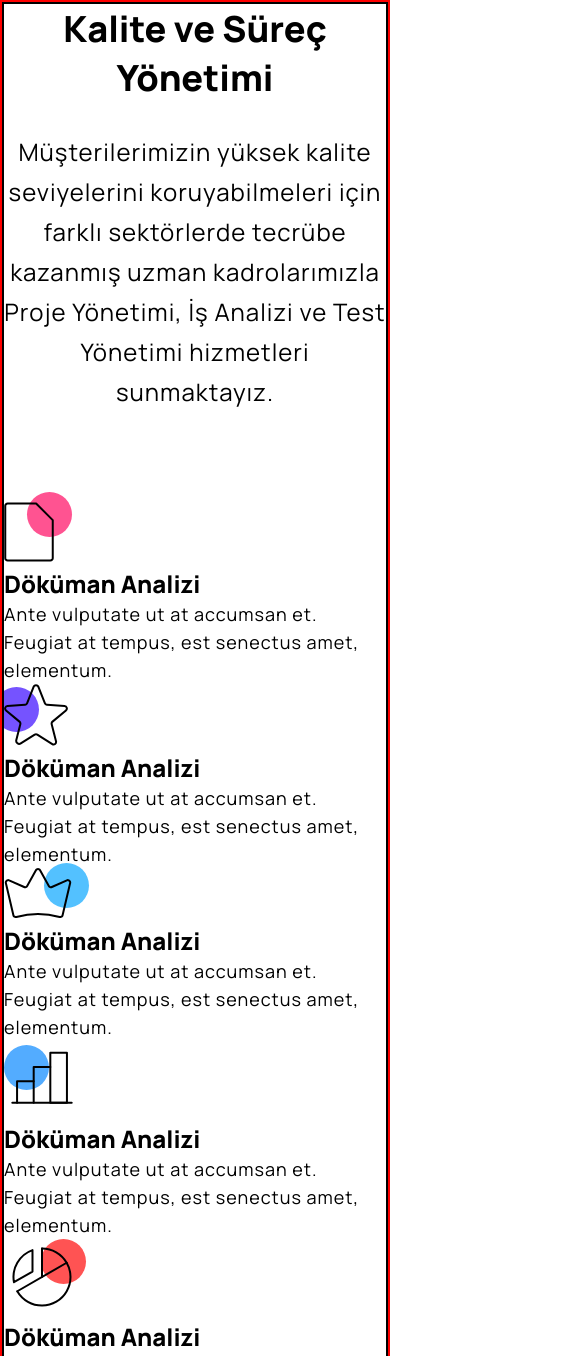
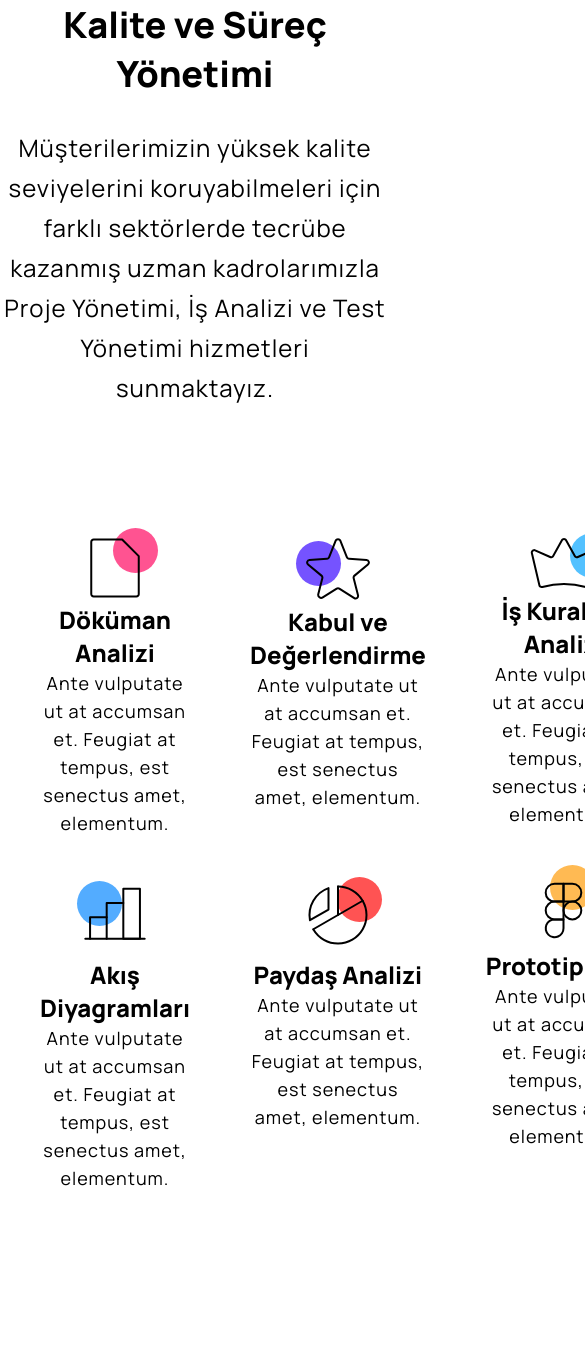
Before and after one commit to AbdullajonovAzizjon/projects, a plain HTML site: page index.html in a window 390 px wide. Shown: the top 1356 px of the page, 585 px wide, since content can reach past the window. After the commit the page ends 1232 px from the top, so only its background shows below. Drawn offline with Linux system fonts and the light colour scheme.

Commit message:
responsive web-page

```diff
--- a/css/style.css
+++ b/css/style.css
@@ -11,7 +11,6 @@ body{
 .container{
     max-width: 1440px;
     width: 100%;
-    border: 2px solid red;
     margin: 0 auto;
 }
 
@@ -19,12 +18,22 @@ body{
     max-width: 1153px;
     width: 100%;
     margin: 0 auto;
-    border: 2px solid black;
 }
 
 .container .diagramsWrap{
+    display: grid;
+    grid-template-columns: repeat(3, 1fr); /* 3 ustun */
+    gap: 40px 60px; /* qator va ustun oralig'i */
+    text-align: center;
+    max-width: 1153px;
+    margin: 0 auto;
+    padding: 40px;
+}
+
+.container .diagramsWrap .diagram1{
     display: flex;
-    flex-wrap: wrap;
+  flex-direction: column;
+  align-items: center;
 }
 
 .container .diagramsWrap .diagram1 .img__wrap{
@@ -42,6 +51,12 @@ body{
     z-index: -1;
 }
 
+.container .diagramsWrap .diagram2{
+    display: flex;
+  flex-direction: column;
+  align-items: center;
+}
+
 .container .diagramsWrap .diagram2 .img__wrap{
     position: relative;
 }
@@ -55,6 +70,12 @@ body{
     top: 3px;
     left: -10px;
     z-index: -1;
+}
+
+.container .diagramsWrap .diagram3{
+    display: flex;
+  flex-direction: column;
+  align-items: center;
 }
 
 .container .diagramsWrap .diagram3 .img__wrap{
@@ -72,6 +93,12 @@ body{
     z-index: -1;
 }
 
+.container .diagramsWrap .diagram4{
+    display: flex;
+  flex-direction: column;
+  align-items: center;
+}
+
 .container .diagramsWrap .diagram4 .img__wrap{
     position: relative;
 }
@@ -84,6 +111,12 @@ body{
     position: absolute;
     top: 4px;
     z-index: -1;
+}
+
+.container .diagramsWrap .diagram5{
+    display: flex;
+  flex-direction: column;
+  align-items: center;
 }
 
 .container .diagramsWrap .diagram5 .img__wrap{
@@ -101,6 +134,12 @@ body{
     z-index: -1;
 }
 
+.container .diagramsWrap .diagram6{
+    display: flex;
+  flex-direction: column;
+  align-items: center;
+}
+
 .container .diagramsWrap .diagram6 .img__wrap{
     position: relative;
 }
--- a/index.html
+++ b/index.html
@@ -29,7 +29,7 @@
                         <img src="./assets/icons/star.svg" alt="no found star">
                         <div class="slateBlue__circle"></div>
                     </div>
-                    <p style="font-weight: 800; font-size: 24px;">Döküman Analizi</p>
+                    <p style="font-weight: 800; font-size: 24px;">Kabul ve Değerlendirme</p>
                     <p style="font-weight: 400; font-size: 18px;
                     line-height: 28px; letter-spacing: 1px;">Ante vulputate ut at accumsan et. Feugiat at tempus, est senectus amet, elementum.</p>
                 </div>
@@ -38,7 +38,7 @@
                         <img src="./assets/icons/crown.svg" alt="no found crown">
                         <div class="skyblue__circle"></div>
                     </div>
-                    <p style="font-weight: 800; font-size: 24px;">Döküman Analizi</p>
+                    <p style="font-weight: 800; font-size: 24px;">İş Kuralları Analizi</p>
                     <p style="font-weight: 400; font-size: 18px;
                     line-height: 28px; letter-spacing: 1px;">Ante vulputate ut at accumsan et. Feugiat at tempus, est senectus amet, elementum.</p>
                 </div>
@@ -47,7 +47,7 @@
                         <img src="./assets/icons/ChartBar.svg" alt="no found ChartBar">
                         <div class="brightAzure__circle"></div>
                     </div>
-                    <p style="font-weight: 800; font-size: 24px;">Döküman Analizi</p>
+                    <p style="font-weight: 800; font-size: 24px;">Akış Diyagramları</p>
                     <p style="font-weight: 400; font-size: 18px;
                     line-height: 28px; letter-spacing: 1px;">Ante vulputate ut at accumsan et. Feugiat at tempus, est senectus amet, elementum.</p>
                 </div>
@@ -56,7 +56,7 @@
                         <img src="./assets/icons/diagramma.svg" alt="no found diagramma">
                         <div class="coralRed__circle"></div>
                     </div>
-                    <p style="font-weight: 800; font-size: 24px;">Döküman Analizi</p>
+                    <p style="font-weight: 800; font-size: 24px;">Paydaş Analizi</p>
                     <p style="font-weight: 400; font-size: 18px;
                     line-height: 28px; letter-spacing: 1px;">Ante vulputate ut at accumsan et. Feugiat at tempus, est senectus amet, elementum.</p>
                 </div>
@@ -65,7 +65,7 @@
                         <img src="./assets/icons/FigmaLogo.svg" alt="no found FigmaLogo">
                         <div class="goldenOrange__circle"></div>
                     </div>
-                    <p style="font-weight: 800; font-size: 24px;">Döküman Analizi</p>
+                    <p style="font-weight: 800; font-size: 24px;">Prototipleme</p>
                     <p style="font-weight: 400; font-size: 18px;
                     line-height: 28px; letter-spacing: 1px;">Ante vulputate ut at accumsan et. Feugiat at tempus, est senectus amet, elementum.</p>
                 </div>
```
